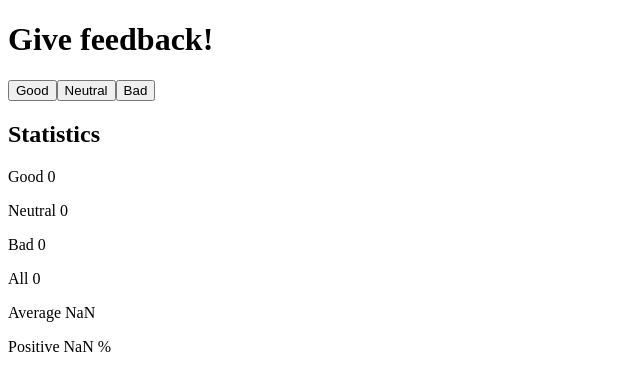
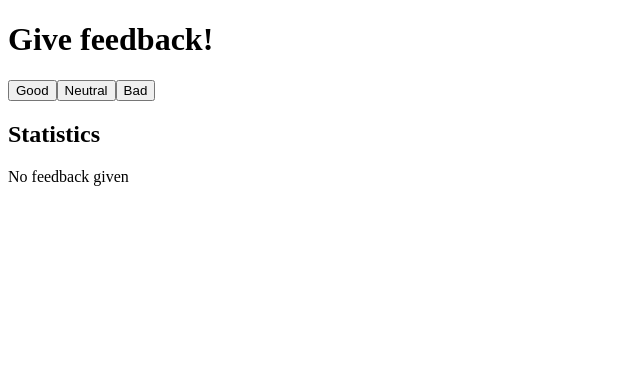
Before and after one commit to VilleJuhan1/FullStack-websovelluskehitys2023, a React (Vite) app in the folder osa1/2_unicafe/: page / in a window 1280 px wide. Shown: the top 390 px of the page, without its empty margins (0-640 px from the left). Built offline with nearby package versions, Linux system fonts and the light colour scheme.

Commit message:
unicafe step 4 works

```diff
--- a/osa1/2_unicafe/src/App.jsx
+++ b/osa1/2_unicafe/src/App.jsx
@@ -8,13 +8,29 @@ const Button = (props) => {
   )
 }
 
+// Tehtävänannossa komponentin nimi on Statistics
 const TheyDidTheMath = (props) => {
   console.log(props);
   const sum = props.luvut.reduce((accumulator, currentValue) => accumulator + currentValue, 0)
+
+  if (sum === 0) {
+    return (
+      <div>
+        <h2>Statistics</h2>
+        <p>No feedback given</p>
+      </div>
+    );
+  }
+
   const avg = ((props.luvut[0] * 1 + props.luvut[2] * (-1)) / sum)
-  const pos = props.luvut[0] / sum * 100
+  const pos = (props.luvut[0] / sum * 100)
+
   return (
     <div>
+      <h2>Statistics</h2>
+      <p>Good {props.luvut[0]}</p>
+      <p>Neutral {props.luvut[1]}</p>
+      <p>Bad {props.luvut[2]}</p>
       <p>All {sum}</p>
       <p>Average {avg}</p>
       <p>Positive {pos} %</p>
@@ -49,10 +65,6 @@ const App = () => {
       <Button handleClick={increaseGood} text="Good"/>
       <Button handleClick={increaseNeutral} text="Neutral"/>
       <Button handleClick={increaseBad} text="Bad"/>
-      <h2>Statistics</h2>
-      <p>Good {good}</p>
-      <p>Neutral {neutral}</p>
-      <p>Bad {bad}</p>
       <TheyDidTheMath luvut = {[good, neutral, bad]}/>
     </div>
   )
```
